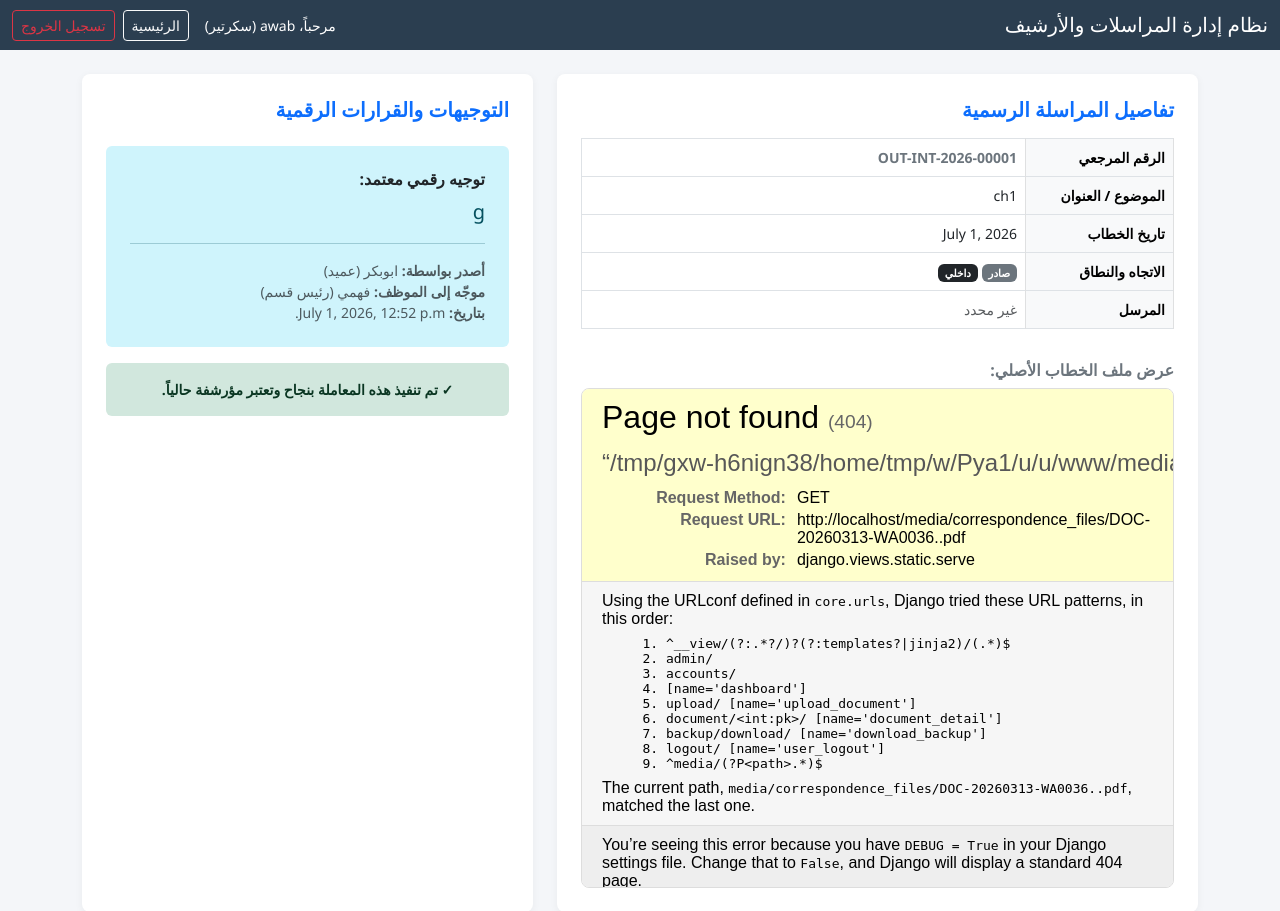
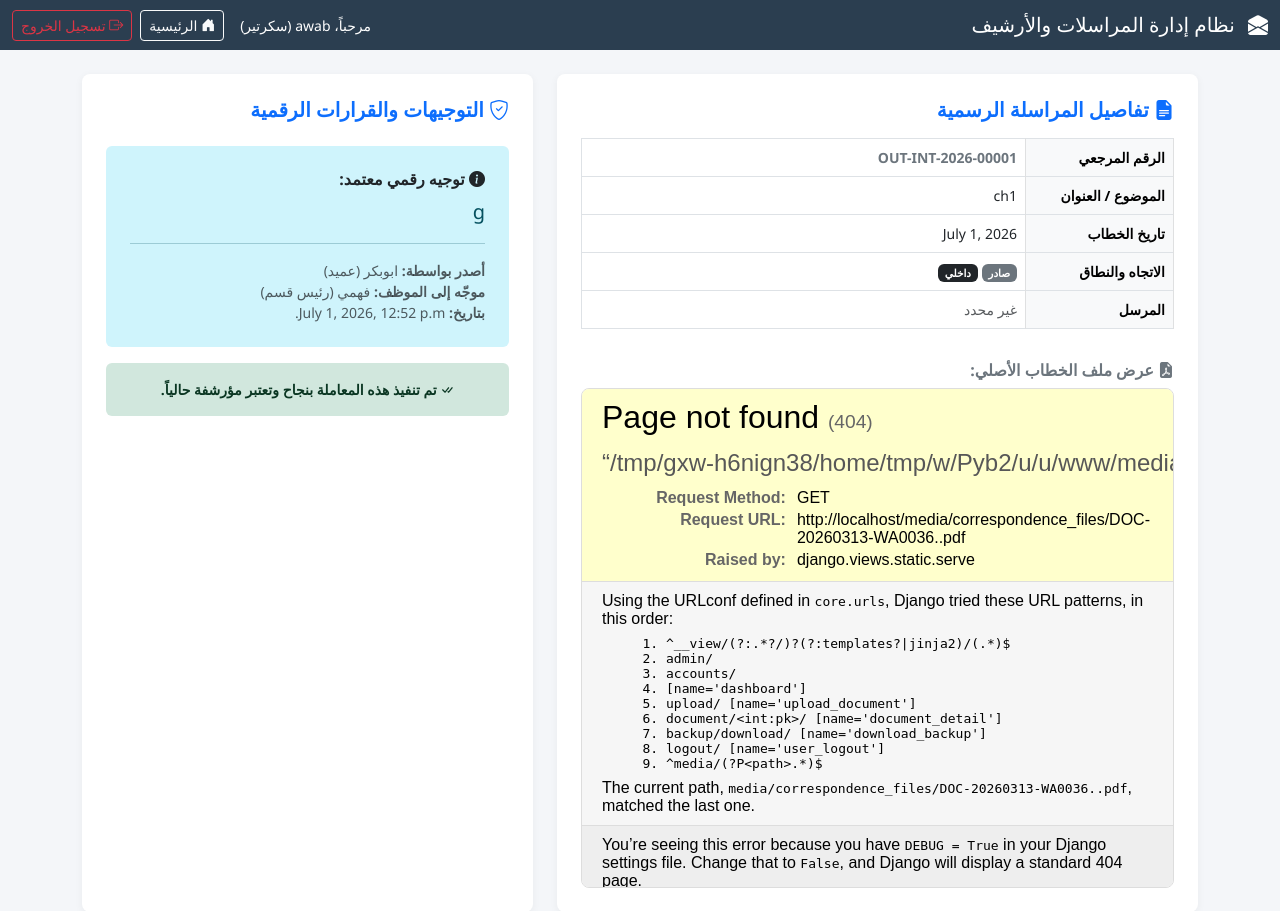
Before and after one commit to Awabaltayeb/CMDS_V2, a Django app: page /document/2/ in a window 1280 px wide. Shown: the top 911 px of the page. Run offline with Django 5.2, Linux system fonts and the light colour scheme; a user stored in the database is signed in; data comes from the database, SQL or seed files in the repository.

Commit message:
Update document_detail.html

```diff
--- a/templates/correspondence/document_detail.html
+++ b/templates/correspondence/document_detail.html
@@ -6,6 +6,8 @@
     <title>تفاصيل الخطاب - نظام المراسلات</title>
     <!-- Bootstrap 5 RTL CSS -->
     <link rel="stylesheet" href="https://cdn.jsdelivr.net/npm/bootstrap@5.3.0/dist/css/bootstrap.rtl.min.css">
+    <!-- رابط تفعيل أيقونات بوتستراب العالمية -->
+    <link rel="stylesheet" href="https://cdn.jsdelivr.net/npm/bootstrap-icons@1.11.3/font/bootstrap-icons.min.css">
     <style>
         body { background-color: #f4f6f9; font-family: 'Segoe UI', sans-serif; }
         .navbar { background-color: #2b3e50 !important; }
@@ -17,11 +19,11 @@
     <!-- شريط الملاحة العلوي -->
     <nav class="navbar navbar-dark bg-dark mb-4">
         <div class="container-fluid">
-            <span class="navbar-brand mb-0 h1">نظام إدارة المراسلات والأرشيف</span>
+            <span class="navbar-brand mb-0 h1"><i class="bi bi-envelope-open-fill me-2"></i> نظام إدارة المراسلات والأرشيف</span>
             <div class="d-flex align-items-center text-white">
                 <span class="me-3 small">مرحباً، {{ request.user.username }} ({{ user_profile.get_role_display }})</span>
-                <a href="{% url 'dashboard' %}" class="btn btn-sm btn-outline-light me-2">الرئيسية</a>
-                <a href="{% url 'user_logout' %}" class="btn btn-sm btn-outline-danger">تسجيل الخروج</a>
+                <a href="{% url 'dashboard' %}" class="btn btn-sm btn-outline-light me-2"><i class="bi bi-house-door-fill"></i> الرئيسية</a>
+                <a href="{% url 'user_logout' %}" class="btn btn-sm btn-outline-danger"><i class="bi bi-box-arrow-right"></i> تسجيل الخروج</a>
             </div>
         </div>
     </nav>
@@ -36,7 +38,7 @@
             <!-- اليمين: بيانات الخطاب والـ PDF الرئيسي -->
             <div class="col-lg-7 mb-4">
                 <div class="card card-custom p-4 h-100">
-                    <h5 class="fw-bold text-primary mb-3">تفاصيل المراسلة الرسمية</h5>
+                    <h5 class="fw-bold text-primary mb-3"><i class="bi bi-file-earmark-text-fill"></i> تفاصيل المراسلة الرسمية</h5>
                     <table class="table table-bordered small">
                         <tr>
                             <th class="table-light w-25">الرقم المرجعي</th>
@@ -71,7 +73,7 @@
                         </tr>
                     </table>
 
-                    <h6 class="fw-bold text-secondary mt-3 mb-2">عرض ملف الخطاب الأصلي:</h6>
+                    <h6 class="fw-bold text-secondary mt-3 mb-2"><i class="bi bi-file-earmark-pdf-fill"></i> عرض ملف الخطاب الأصلي:</h6>
                     <!-- إطار عرض ملف الـ PDF مباشرة داخل الصفحة -->
                     <iframe src="{{ correspondence.file.url }}" class="pdf-container"></iframe>
                 </div>
@@ -80,12 +82,12 @@
             <!-- اليسار: التوجيهات والقرارات الرقمية -->
             <div class="col-lg-5 mb-4">
                 <div class="card card-custom p-4 h-100">
-                    <h5 class="fw-bold text-primary mb-4">التوجيهات والقرارات الرقمية</h5>
+                    <h5 class="fw-bold text-primary mb-4"><i class="bi bi-shield-check"></i> التوجيهات والقرارات الرقمية</h5>
 
                     <!-- في حال وجود توجيه مسبق للخطاب -->
                     {% if existing_directive %}
                         <div class="alert alert-info border-0 p-4 mb-3">
-                            <h6 class="fw-bold text-dark mb-2">توجيه رقمي معتمد:</h6>
+                            <h6 class="fw-bold text-dark mb-2"><i class="bi bi-info-circle-fill"></i> توجيه رقمي معتمد:</h6>
                             <p class="mb-3 lead small">{{ existing_directive.directive_text }}</p>
                             <hr>
                             <div class="small text-muted">
@@ -99,20 +101,21 @@
                         {% if correspondence.status == 'assigned' and existing_directive.assigned_to == request.user %}
                             <form method="post" class="mt-3">
                                 {% csrf_token %}
-                                <button type="submit" name="archive_document" class="btn btn-success w-100 py-2 fw-bold">✓ تم تنفيذ المعاملة وأرشفتها</button>
+                                <button type="submit" name="archive_document" class="btn btn-success w-100 py-2 fw-bold"><i class="bi bi-check-circle-fill"></i> تم تنفيذ المعاملة وأرشفتها</button>
                             </form>
                         {% endif %}
 
                         <!-- رسالة نجاح الأرشفة إذا تحولت الحالة إلى "مؤرشف" -->
                         {% if correspondence.status == 'archived' %}
                             <div class="alert alert-success border-0 p-3 text-center fw-bold small">
-                                ✓ تم تنفيذ هذه المعاملة بنجاح وتعتبر مؤرشفة حالياً.
+                                <i class="bi bi-check-all"></i> تم تنفيذ هذه المعاملة بنجاح وتعتبر مؤرشفة حالياً.
                             </div>
                         {% endif %}
 
                     {% else %}
                         <!-- إذا لم يوجد توجيه والمستخدم الحالي هو العميد أو نائبه -->
                         {% if user_profile.role == 'dean' or user_profile.role == 'vice_dean' %}
+                            <!-- في حالة رغبة العميد في التوجيه المعتاد -->
                             <form method="post">
                                 {% csrf_token %}
                                 <div class="mb-3">
@@ -130,12 +133,21 @@
                                     <textarea name="directive_text" class="form-control" id="directive_text" rows="6" required placeholder="مثال: يرجى مراجعة الطلب وتنفيذه والإفادة بالرد للمكتب..."></textarea>
                                 </div>
 
-                                <button type="submit" class="btn btn-primary w-100 py-2 fw-bold">اعتماد التوجيه وإرسال المعاملة</button>
+                                <button type="submit" class="btn btn-primary w-100 py-2 fw-bold"><i class="bi bi-send-fill"></i> اعتماد التوجيه وإرسال المعاملة</button>
                             </form>
+
+                            <hr class="my-4 text-muted">
+
+                            <!-- زر الأرشفة الفورية المباشرة للعميد دون إحالة لأي موظف -->
+                            <form method="post" action="">
+                                {% csrf_token %}
+                                <button type="submit" name="direct_archive" class="btn btn-outline-success w-100 py-2 fw-bold"><i class="bi bi-archive-fill"></i> أرشفة المعاملة مباشرة (دون توجيه)</button>
+                            </form>
+
                         {% else %}
                             <!-- إذا لم يكن عميداً والمستند لم يتم توجيهه بعد -->
                             <div class="text-center py-5">
-                                <p class="text-muted">بانتظار صدور توجيه العميد أو نائبه على هذه المعاملة.</p>
+                                <p class="text-muted"><i class="bi bi-hourglass-split"></i> بانتظار صدور توجيه العميد أو نائبه على هذه المعاملة.</p>
                             </div>
                         {% endif %}
                     {% endif %}
```
